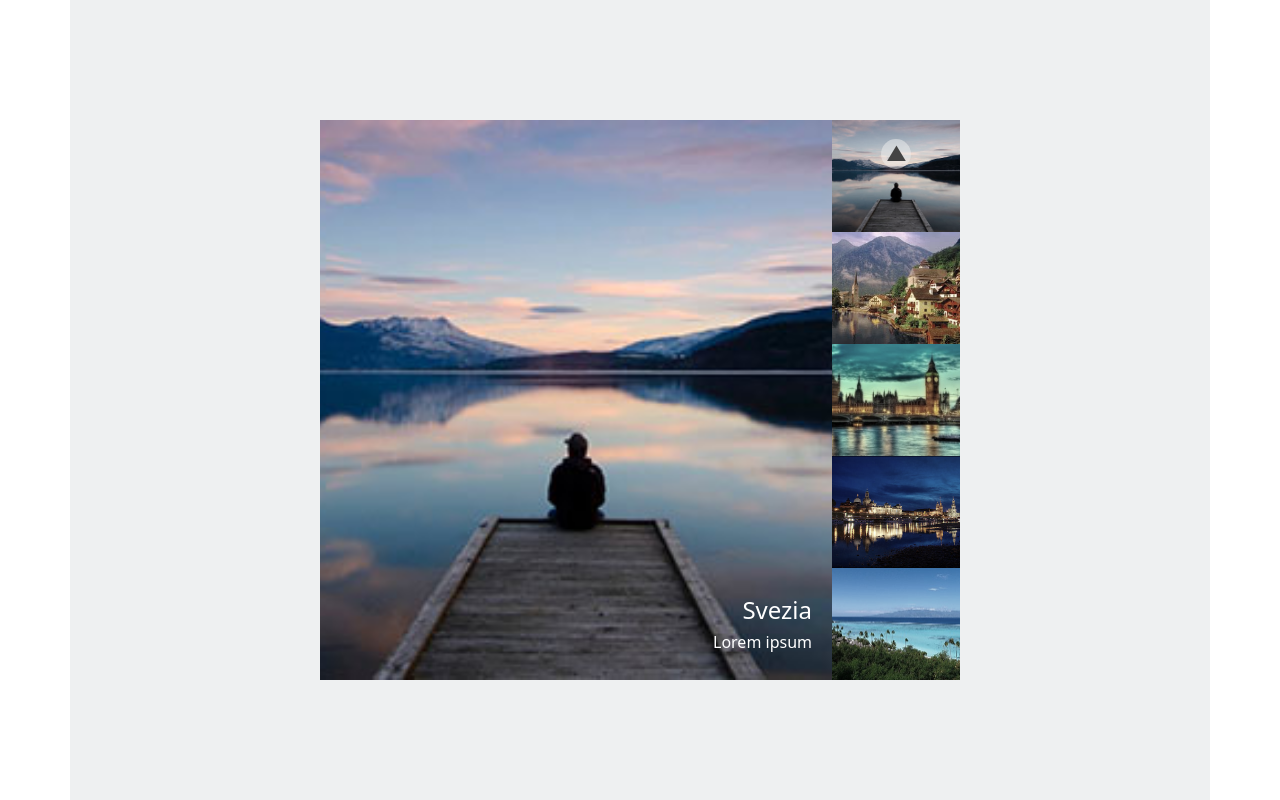
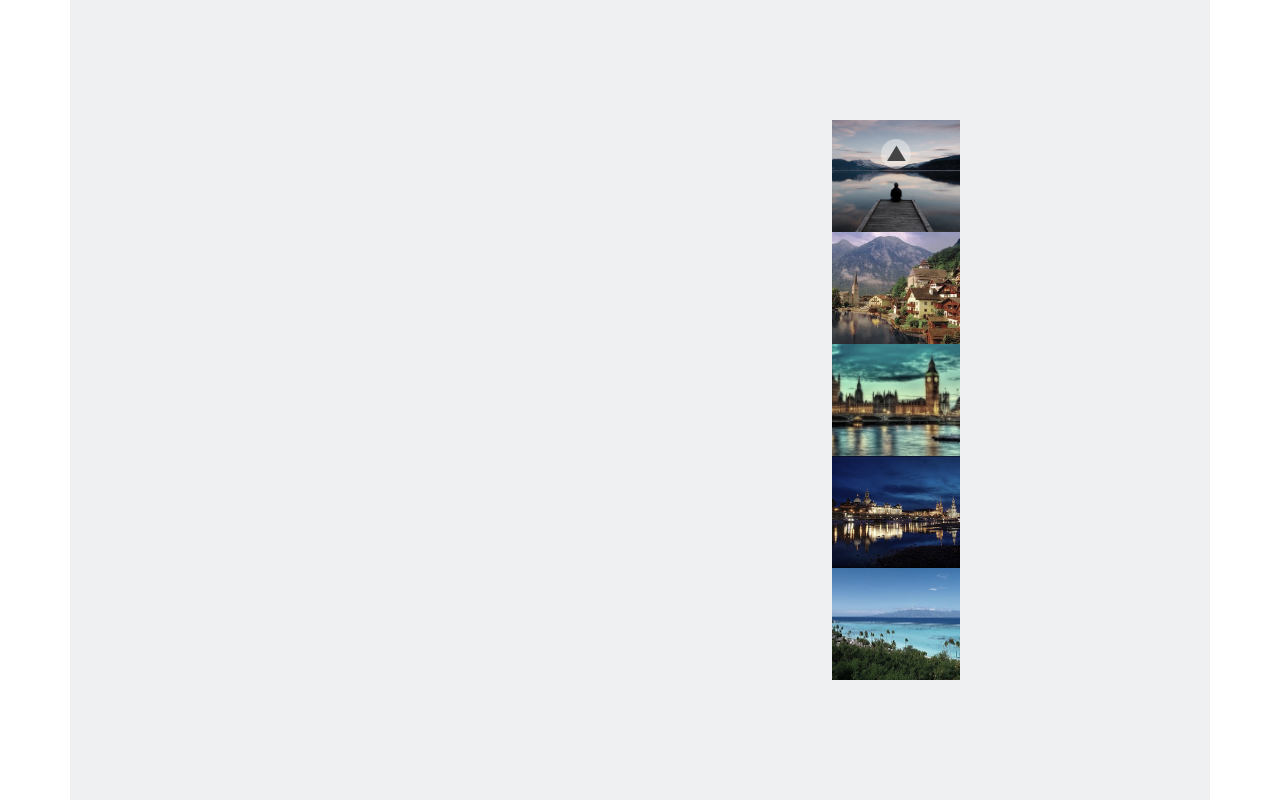
Before and after one commit to Penna92/js-array-carousel, a plain HTML site: page index.html in a window 1280 px wide. Drawn offline with nearby package versions, Linux system fonts and the light colour scheme.

Commit message:
Commentato elementi html e creati elementi dinamicamente (non completato)

```diff
--- a/index.html
+++ b/index.html
@@ -21,15 +21,9 @@
     <div class="container">
         <div id="slider">
             <div class="item-container">
-                <div class="item-container-left">
-                    <div class="item active">
-                        <!-- active lo do al primo item mentre è attivo-->
+                <div class="item-container-left" id="left-container">
+                    <!-- <div class="item active">
                         <img src="img/01.jpg" alt="immagine 1">
-                    </div>
-                    <div class="item"><img src="img/02.jpg" alt="immagine 2"></div>
-                    <div class="item"><img src="img/03.jpg" alt="immagine 3"></div>
-                    <div class="item"><img src="img/04.jpg" alt="immagine 4"></div>
-                    <div class="item"><img src="img/05.jpg" alt="immagine 5"></div>
                         <div class="item-container-left-text">
                             <div class="title-text">
                                 <h4>Svezia</h4>
@@ -38,6 +32,50 @@
                                 <h6>Lorem ipsum</h6>
                             </div>
                         </div>
+                    </div>
+                    <div class="item">
+                        <img src="img/02.jpg" alt="immagine 2">
+                        <div class="item-container-left-text">
+                            <div class="title-text">
+                                <h4>Svezia</h4>
+                            </div>
+                            <div class="subtitle-text">
+                                <h6>Lorem ipsum</h6>
+                            </div>
+                        </div>
+                    </div>
+                    <div class="item">
+                        <img src="img/03.jpg" alt="immagine 3">
+                        <div class="item-container-left-text">
+                            <div class="title-text">
+                                <h4>Svezia</h4>
+                            </div>
+                            <div class="subtitle-text">
+                                <h6>Lorem ipsum</h6>
+                            </div>
+                        </div></div>
+                    <div class="item">
+                        <img src="img/04.jpg" alt="immagine 4">
+                        <div class="item-container-left-text">
+                            <div class="title-text">
+                                <h4>Svezia</h4>
+                            </div>
+                            <div class="subtitle-text">
+                                <h6>Lorem ipsum</h6>
+                            </div>
+                        </div>
+                    </div>
+                    <div class="item">
+                        <img src="img/05.jpg" alt="immagine 5">
+                        <div class="item-container-left-text">
+                            <div class="title-text">
+                                <h4>Svezia</h4>
+                            </div>
+                            <div class="subtitle-text">
+                                <h6>Lorem ipsum</h6>
+                            </div>
+                        </div>
+                    </div> -->
                 </div>
                 <div class="item-container-right">
                     <div class="right-image"><img src="img/01.jpg" alt="immagine 1">
--- a/myscript.js
+++ b/myscript.js
@@ -1,5 +1,3 @@
-// MILESTONE 1
-// Per prima cosa, creiamo il markup statico: costruiamo il container e inseriamo l'immagine grande a sinistra e le thumbnails sulla destra in modo da poter stilare lo slider; avremo così la struttura base e gli stili pronti per poterci poi concentrare solamente sull'aspetto logico.
 // MILESTONE 2
 // Adesso rimuoviamo tutto il markup statico e inseriamo le immagini dinamicamente servendoci dell'array fornito e un semplice ciclo for che concatena un template literal. Al termine di questa fase ci ritroveremo con lo stesso slider, ma costruito dinamicamente attraverso JavaScript.
 // MILESTONE 3
@@ -15,3 +13,58 @@
 // 1. costruiamo del carosello una versione statica contenente un'immagine grande con del testo ben posizionato e una miniatura. Di questa versione statica al momento opportuno commenteremo (oscureremo) alcuni elementi per poterli riprodurre dinamicamente in js. Potremo quindi usarli come "template".
 // 2. scriviamo sempre prima per punti il nostro algoritmo in italiano per capire cosa vogliamo fare
 // 3. Al momento giusto (ihihhi starà a voi capire quale) rispondete a questa domanda: "Quanti cicli servono?"
+
+const items = [
+    'img/01.jpg',
+    'img/02.jpg',
+    'img/03.jpg',
+    'img/04.jpg',
+    'img/05.jpg'
+];
+
+const title = [
+    'Svezia',
+    'Svizzera',
+    'Gran Bretagna',
+    'Germania',
+    'Paradise'
+]
+
+const text = [
+    'Lorem ipsum, dolor sit amet consectetur adipisicing elit. Et temporibus voluptatum suscipit tempore aliquid deleniti aut veniam inventore eligendi ex ad ullam, cumque provident totam omnis, magnam dolores dolorum corporis.',
+    'Lorem ipsum',
+    'Lorem ipsum, dolor sit amet consectetur adipisicing elit.',
+    'Lorem ipsum, dolor sit amet consectetur adipisicing elit. Et temporibus voluptatum suscipit tempore aliquid deleniti aut veniam inventore eligendi ex ad ullam,',
+    'Et temporibus voluptatum suscipit tempore aliquid deleniti aut veniam inventore eligendi ex ad ullam,',
+]
+
+for(let i=0; i<items.length; i++){
+    let divItem = document.createElement("div");
+    document.getElementById("left-container").prepend(divItem);
+    divItem.classList.add("item");
+    let img = document.createElement("img");
+    img.setAttribute("src", items[i]);
+    let itemText = document.createElement("div");
+    itemText.setAttribute("class", "item-container-left-text")
+    let titleText = document.createElement("div");
+    titleText.setAttribute("class", "title-text");
+    let country = document.createElement("h4");
+    country.append(title[i]);
+    let subtitleText = document.createElement("div");
+    subtitleText.setAttribute("class", "subtitle-text");
+    let subtitle = document.createElement("h6");
+    subtitleText.append(subtitle);
+    subtitle.append(text[i]);
+    itemText.append(titleText, subtitleText);
+    titleText.append(country);
+    divItem.append(img, itemText);
+}
+
+let currentIndex = 0;
+const listaImmagini = document.getElementsByClassName("item");
+const next = document.querySelector(".next");
+next.addEventListener("click", function () {
+  listaImmagini[currentIndex].classList.remove("active");
+  currentIndex += 1;
+  listaImmagini[currentIndex].classList.add("active");
+});
--- a/mystyle.css
+++ b/mystyle.css
@@ -27,6 +27,7 @@
   display: none;
   height: 100%;
   overflow: hidden;
+  position: relative;
 }
 
 .item.active {
@@ -43,7 +44,6 @@
   width: 80%;
   height: 100%;
   float: left;
-  position: relative;
 }
 .item-container-right {
   width: 20%;
```
Lines whose indentation alone changed are shown as unchanged.
